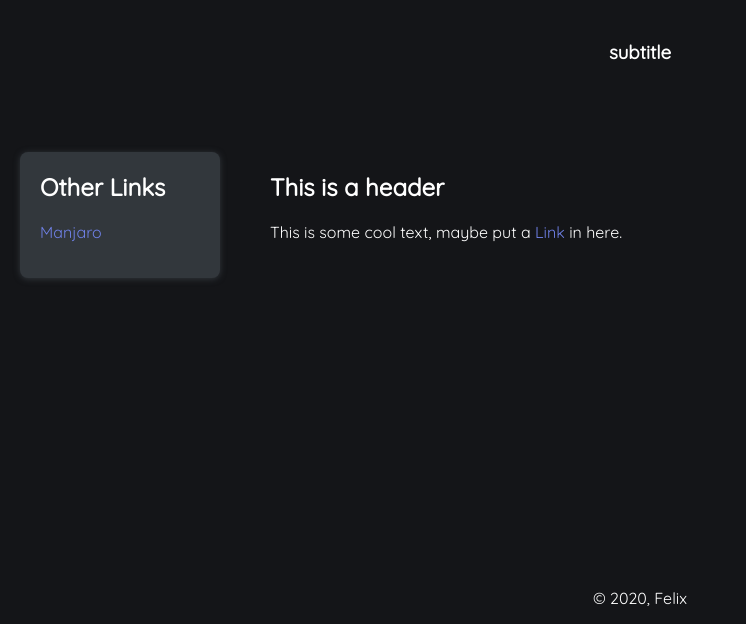
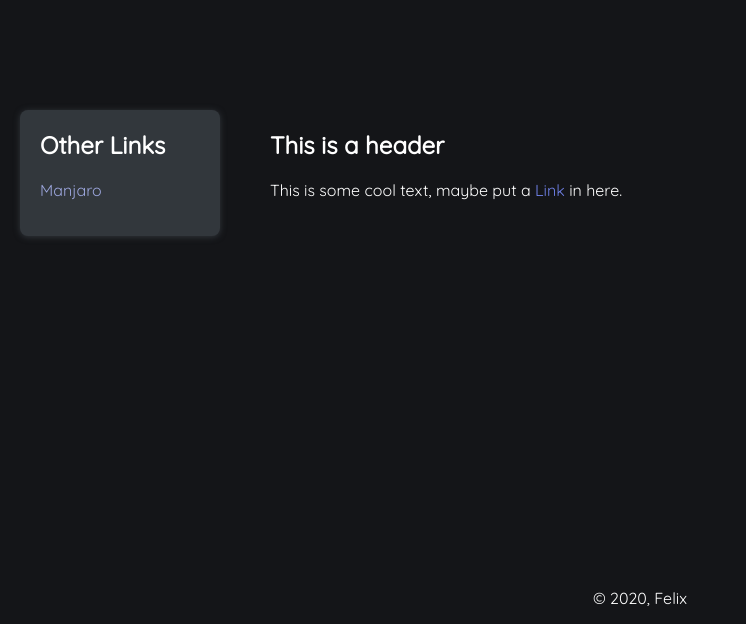
Before and after one commit to HolyHades/holyhades.github.io, a plain HTML site: page index.html in a window 1280 px wide. In both pictures the pointer is over the link "Manjaro". Shown: the part 176-800 px from the top of the page, without its empty margins (0-746 px from the left). Drawn offline with Linux system fonts and the light colour scheme.

Commit message:
update stuff again, still no content

```diff
--- a/index.html
+++ b/index.html
@@ -3,14 +3,14 @@
 <head>
     <meta charset="UTF-8">
     <meta name="viewport" content="width=device-width, initial-scale=1.0">
-    <title>Document</title>
+    <title>Some Website</title>
     <link rel="stylesheet" href="style.css">
     <link rel="stylesheet" href="https://fonts.googleapis.com/css?family=Quicksand">
+    <link rel="shortcut icon" href="https://github.githubassets.com/pinned-octocat.svg">
 </head>
 <body>
     <div class="title">
         <h1>Title</h1>
-        <h3>subtitle</h3>
     </div>
     <div class="mainbody">
         <div class="side">
--- a/style.css
+++ b/style.css
@@ -30,6 +30,10 @@ body {
     color: #6f80e6;
 }
 
+.mainbody a:hover {
+    color: #9ca6dd;
+}
+
 .side {
     flex: 30%;
     background-color: #32373c;
```
